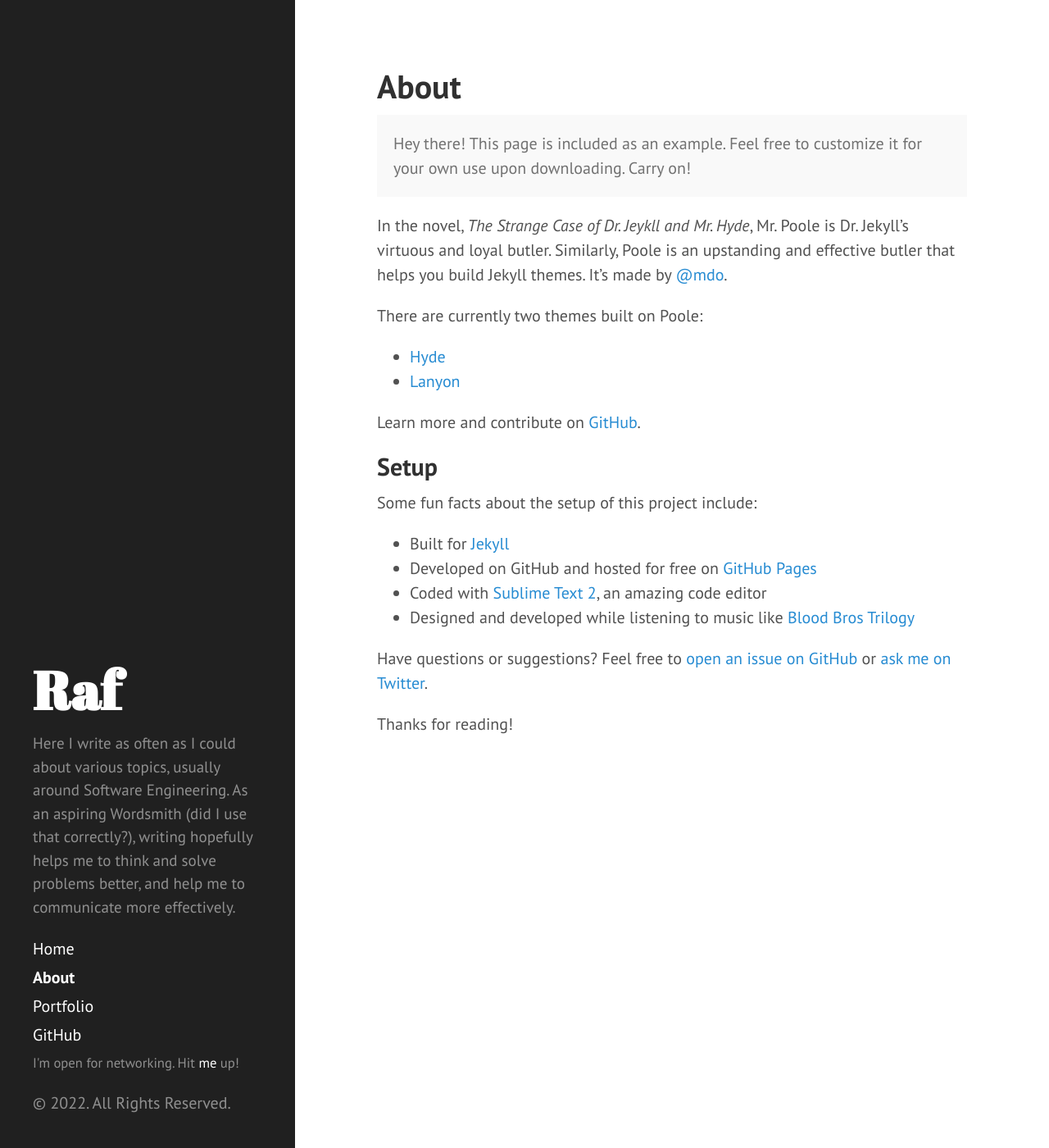
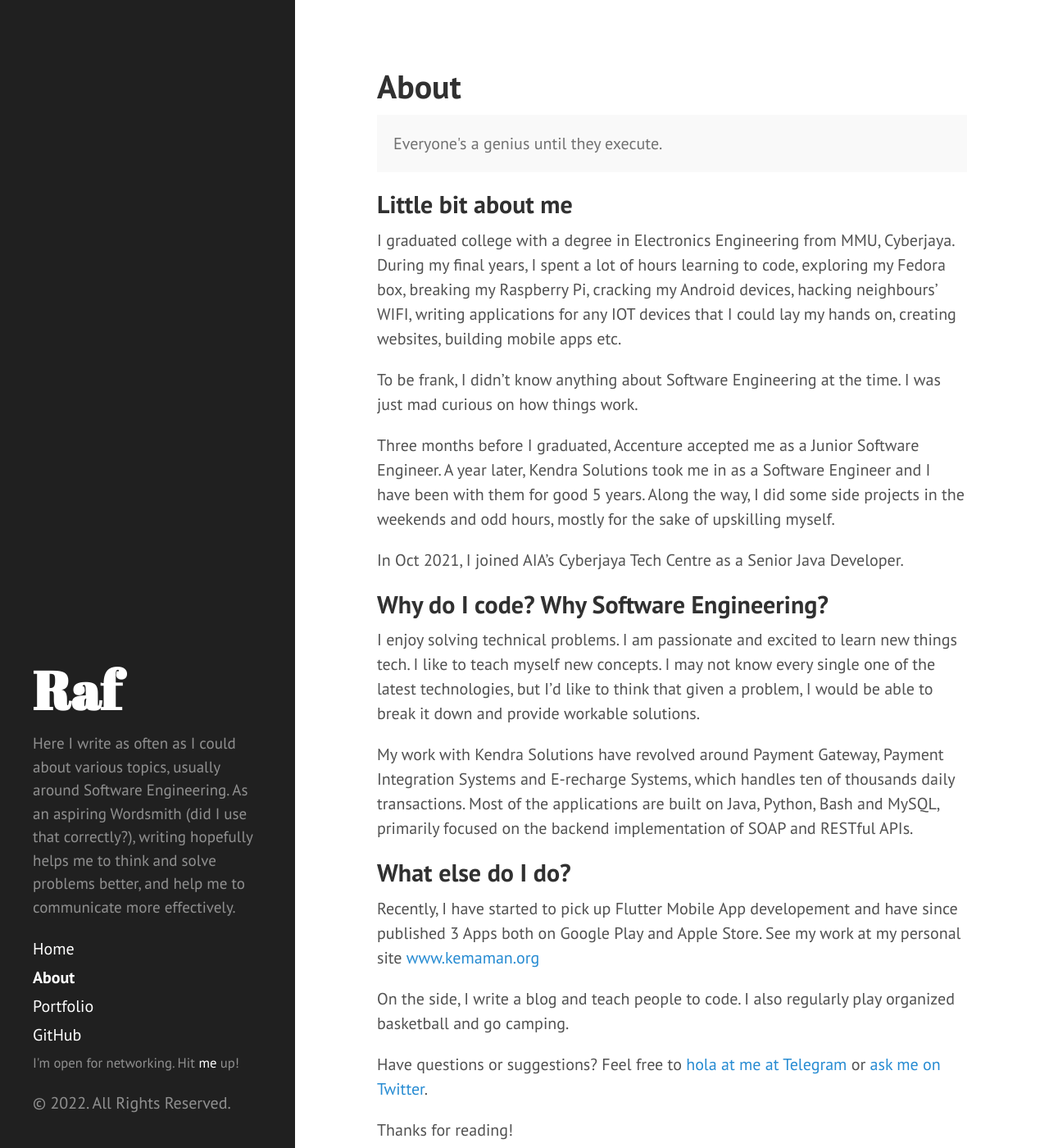
Before and after one commit to mrafsyam/mrafsyam.github.io, a Jekyll site: the page built from about.md, in a window 1280 px wide and 1400 px high. Shown: the whole window at 82% size. Built offline with Jekyll 4.4.1, drawn with Linux system fonts in a browser that asks for light colours; Markdown is read by kramdown in place of the engine named in the settings.

Commit message:
Update about.md

```diff
--- a/about.md
+++ b/about.md
@@ -4,27 +4,31 @@ title: About
 ---
 
 <p class="message">
-  Hey there! This page is included as an example. Feel free to customize it for your own use upon downloading. Carry on!
+  Everyone's a genius until they execute.
 </p>
 
-In the novel, *The Strange Case of Dr. Jeykll and Mr. Hyde*, Mr. Poole is Dr. Jekyll's virtuous and loyal butler. Similarly, Poole is an upstanding and effective butler that helps you build Jekyll themes. It's made by [@mdo](https://twitter.com/mdo).
+## Little bit about me
 
-There are currently two themes built on Poole:
+I graduated college with a degree in Electronics Engineering from MMU, Cyberjaya. During my final years, I spent a lot of hours learning to code, exploring my Fedora box, breaking my Raspberry Pi, cracking my Android devices, hacking neighbours' WIFI, writing applications for any IOT devices that I could lay my hands on, creating websites, building mobile apps etc.
 
-* [Hyde](http://hyde.getpoole.com)
-* [Lanyon](http://lanyon.getpoole.com)
+To be frank, I didn't know anything about Software Engineering at the time. I was just mad curious on how things work.
 
-Learn more and contribute on [GitHub](https://github.com/poole).
+Three months before I graduated, Accenture accepted me as a Junior Software Engineer. A year later, Kendra Solutions took me in as a Software Engineer and I have been with them for good 5 years. Along the way, I did some side projects in the weekends and odd hours, mostly for the sake of upskilling myself.
 
-## Setup
+In Oct 2021, I joined AIA's Cyberjaya Tech Centre as a Senior Java Developer.
 
-Some fun facts about the setup of this project include:
+## Why do I code? Why Software Engineering?
 
-* Built for [Jekyll](http://jekyllrb.com)
-* Developed on GitHub and hosted for free on [GitHub Pages](https://pages.github.com)
-* Coded with [Sublime Text 2](http://sublimetext.com), an amazing code editor
-* Designed and developed while listening to music like [Blood Bros Trilogy](https://soundcloud.com/maddecent/sets/blood-bros-series)
+I enjoy solving technical problems. I am passionate and excited to learn new things tech. I like to teach myself new concepts. I may not know every single one of the latest technologies, but I'd like to think that given a problem, I would be able to break it down and provide workable solutions.
 
-Have questions or suggestions? Feel free to [open an issue on GitHub](https://github.com/poole/issues/new) or [ask me on Twitter](https://twitter.com/mdo).
+My work with Kendra Solutions have revolved around Payment Gateway, Payment Integration Systems and E-recharge Systems, which handles ten of thousands daily transactions. Most of the applications are built on Java, Python, Bash and MySQL, primarily focused on the backend implementation of SOAP and RESTful APIs.
+
+## What else do I do?
+
+Recently, I have started to pick up Flutter Mobile App developement and have since published 3 Apps both on Google Play and Apple Store. See my work at my personal site [www.kemaman.org](http://kemaman.org)
+
+On the side, I write a blog and teach people to code. I also regularly play organized basketball and go camping.
+
+Have questions or suggestions? Feel free to [hola at me at Telegram](https://t.me/mrafsyam) or [ask me on Twitter](https://twitter.com/mrafsyam).
 
 Thanks for reading!
```
